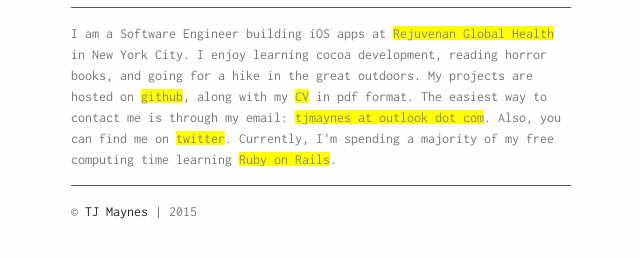
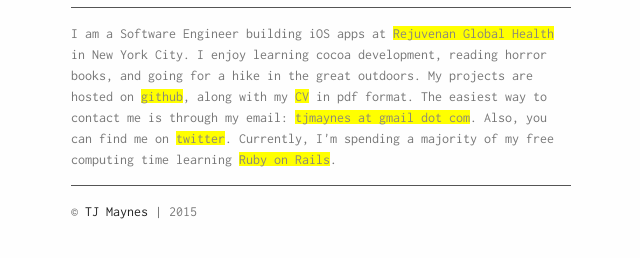
Before and after one commit to embaron/tjmaynes.github.io, a Jekyll site: the page built from index.html, in a window 1280 px wide. Shown: the part 324-582 px from the top of the page, without its empty margins (319-959 px from the left). Built offline with Jekyll 4.4.1, drawn with Linux system fonts in a browser that asks for light colours.

Commit message:
Updated email

```diff
--- a/_includes/about.html
+++ b/_includes/about.html
@@ -6,7 +6,7 @@
     hosted on <a href="https://www.github.com/tjmaynes/"
         target="_blank">github</a>, along with my <a href="/cv.pdf">CV</a> in pdf
     format. The easiest way to contact me is through my email: <a
-        href="mailto:tjmaynes@outlook.com">tjmaynes at outlook dot com</a>. Also,
+        href="mailto:tjmaynes@gmail.com">tjmaynes at gmail dot com</a>. Also,
     you can find me on <a href="https://www.twitter.com/tjmaynes/"
         target="_blank">twitter</a>. Currently, I'm spending a majority of my
     free computing time learning <a
--- a/_includes/footer.html
+++ b/_includes/footer.html
@@ -1,3 +1,3 @@
 <footer>
-  © <a href="mailto:tjmaynes@outlook.com">TJ Maynes</a> | 2015
+  © <a href="mailto:tjmaynes@gmail.com">TJ Maynes</a> | 2015
 </footer>
```
